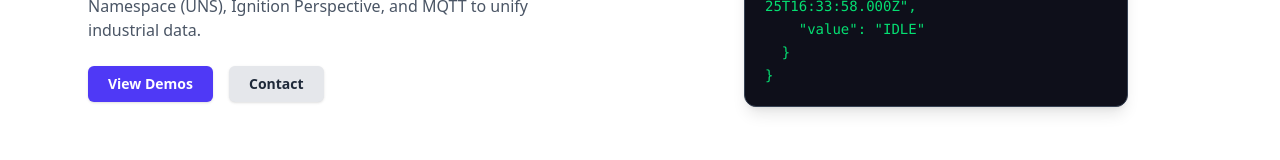
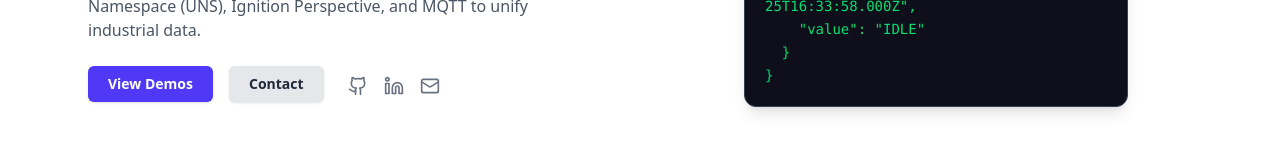
Before and after one commit to benjamind10/potfolio-new, a React (Vite) app: page / in a window 1280 px wide. Shown: the part 521-681 px from the top of the page. Built offline with nearby package versions, Linux system fonts and the light colour scheme.

Commit message:
added more icons

```diff
--- a/src/components/Hero.tsx
+++ b/src/components/Hero.tsx
@@ -1,5 +1,6 @@
 import React, { useEffect, useState } from 'react';
 import { motion } from 'framer-motion';
+import { Github, Linkedin, Mail } from 'lucide-react';
 
 const mqttStates = ['RUNNING', 'STOPPED', 'IDLE', 'ERROR'];
 
@@ -65,6 +66,33 @@ const Hero: React.FC = () => {
           >
             Contact
           </a>
+          <div className="flex items-center gap-4 ml-2 mt-1">
+            <a
+              href="https://github.com/benjamind10"
+              target="_blank"
+              rel="noopener noreferrer"
+              className="text-gray-500 dark:text-gray-400 hover:text-indigo-500 transition"
+              aria-label="GitHub"
+            >
+              <Github size={20} />
+            </a>
+            <a
+              href="https://linkedin.com/in/benjamin-duran-3a880a1b9"
+              target="_blank"
+              rel="noopener noreferrer"
+              className="text-gray-500 dark:text-gray-400 hover:text-indigo-500 transition"
+              aria-label="LinkedIn"
+            >
+              <Linkedin size={20} />
+            </a>
+            <a
+              href="mailto:ben.duran@proton.me"
+              className="text-gray-500 dark:text-gray-400 hover:text-indigo-500 transition"
+              aria-label="Email"
+            >
+              <Mail size={20} />
+            </a>
+          </div>
         </div>
       </motion.div>
 
```
